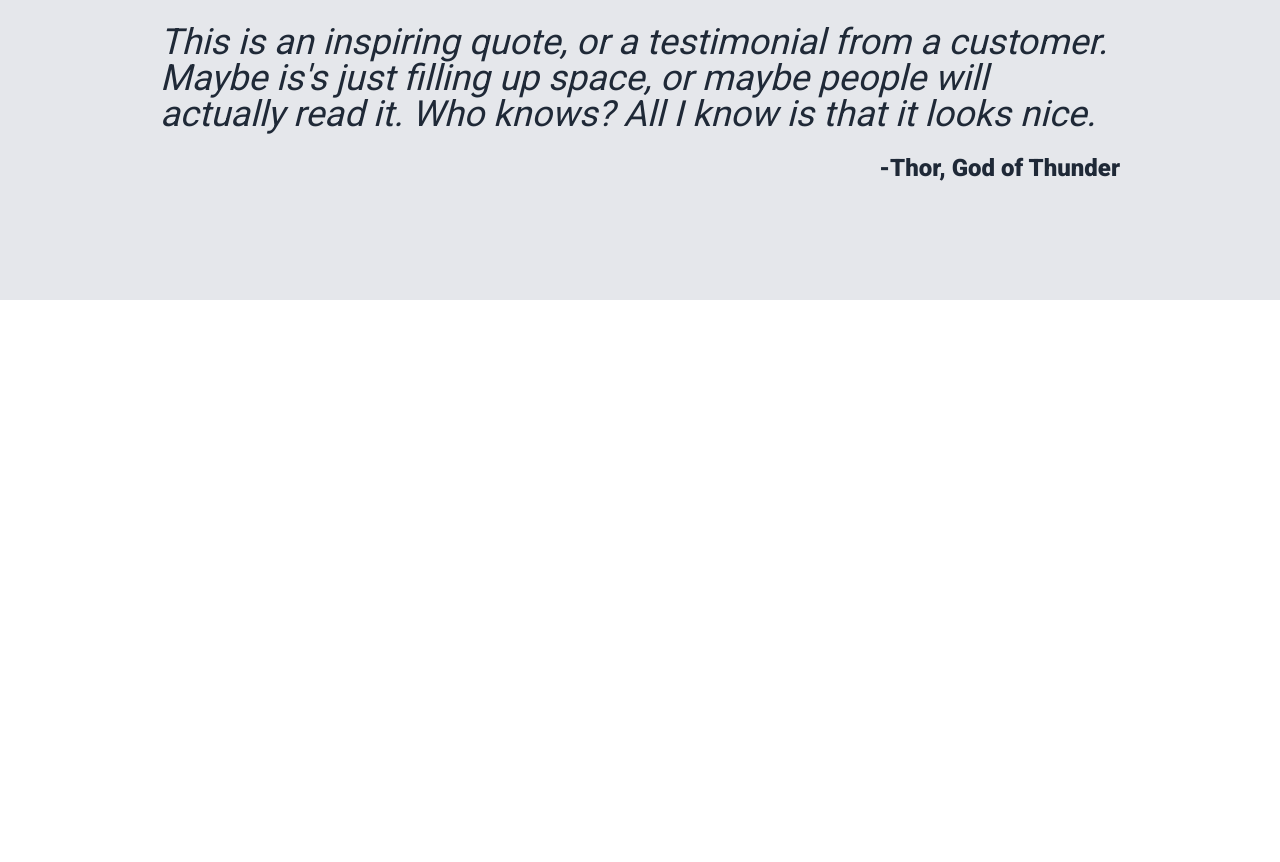
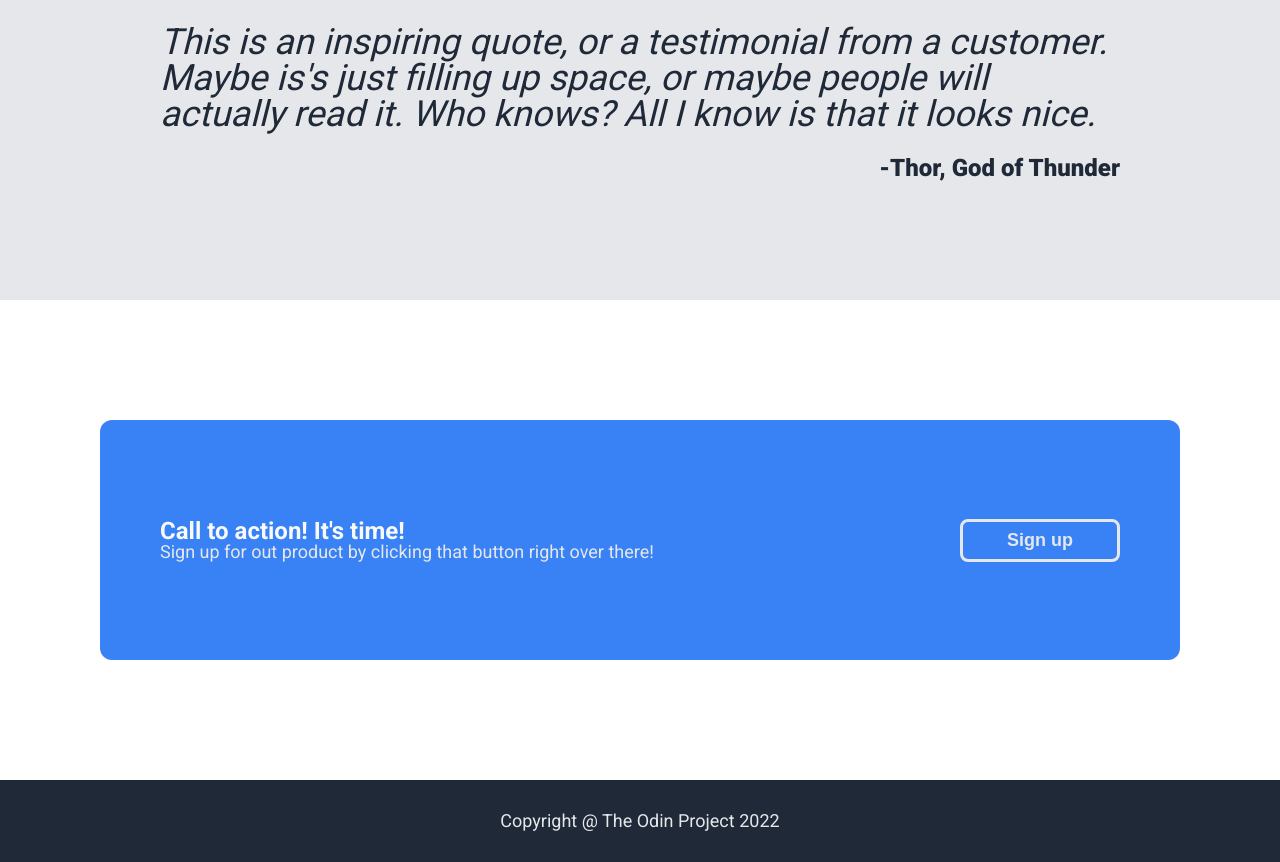
Before and after one commit to fallasllepbaby/landing-page-odin, a plain HTML site: page index.html in a window 1280 px wide. Shown: the part 1196-2058 px from the top of the page. Before the commit the page ends 1496 px from the top, so only its background shows below. Drawn offline with Linux system fonts and the light colour scheme.

Commit message:
add: action and footer parts

```diff
--- a/index.html
+++ b/index.html
@@ -70,8 +70,21 @@
                     </div>
                 </div>
             </div>
+            <div class="action">
+                <div class="_container">
+                    <div class="action-flex">
+                        <div class="action-left-column">
+                            <div class="action__header">Call to action! It's time!</div>
+                            <div class="action__text">Sign up for out product by clicking that button right over there!</div>
+                        </div>
+                        <div class="action-right-column">
+                            <div class="action__button"><button>Sign up</button></div>
+                        </div>
+                    </div>
+                </div>
+            </div>
         </div>
-        <div class="footer"></div>
+        <div class="footer">Copyright @ The Odin Project 2022</div>
     </div>
 </body>
 </html>
--- a/style.css
+++ b/style.css
@@ -145,6 +145,7 @@ a {
     align-items: center;
     gap: 20px;
     padding: 0 60px;
+    flex-wrap: wrap;
 }
 
 .item-flex-container {
@@ -194,3 +195,58 @@ a {
     color: #1f2937;
     align-self: flex-end;
 }
+
+/* 2.3 ACTION */
+
+.action {
+    background-color: #ffffff;
+    color: #f9faf8;
+}
+
+.action-flex {
+    display: flex;
+    background-color: #3882f6;
+    justify-content: space-between;
+    align-items: center;
+    margin: 120px 0;
+    height: 240px;
+    border-radius: 12px;
+    padding: 0 60px;
+}
+
+.action__header {
+    font-size: 24px;
+    font-weight: 700;
+}
+
+.action__text {
+    font-size: 18px;
+    font-weight: 400;
+    color: #e5e7eb;
+}
+
+.action__button button {
+    display: inline-block;
+    background-color: #3882f6;
+    border-radius: 8px;
+    font-size: 18px;
+    font-weight: 600;
+    color: #e5e7eb;
+    padding: 8px 0;
+    border: 3px solid #e5e7eb;
+    text-align: center;
+    width: 160px;
+    cursor: pointer;
+}
+
+/* 3 FOOTER  */
+
+.footer {
+    display: flex;
+    justify-content: center;
+    align-items: center;
+    padding: 32px 0;
+    background-color: #1f2937;
+    font-size: 18px;
+    color: #e5e7eb;
+}
```
